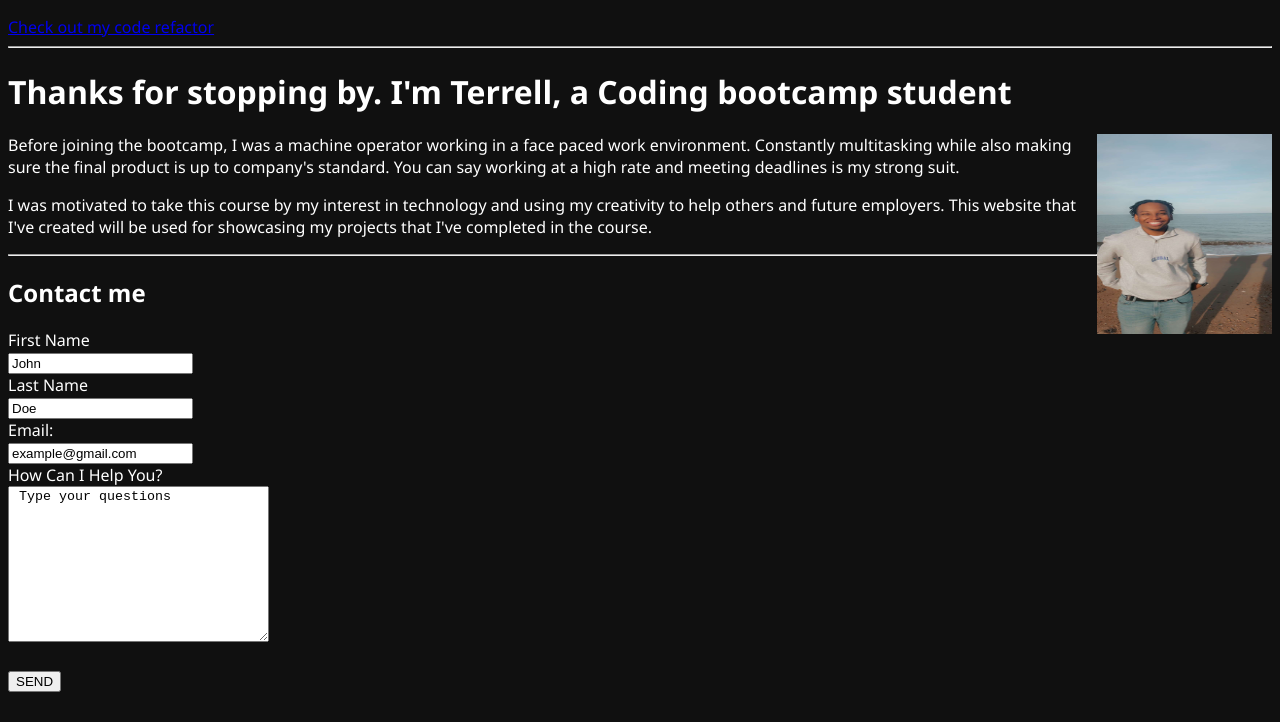
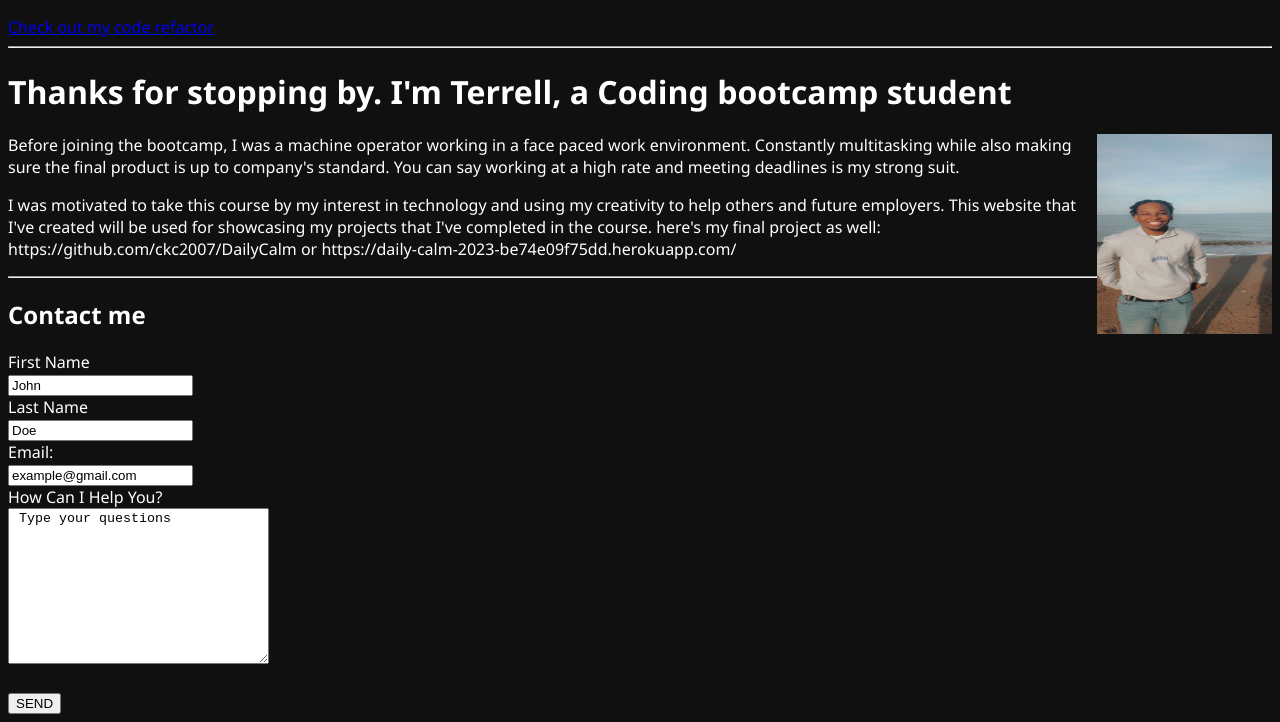
Before and after one commit to Tanderson757/Portfolio-Project, a plain HTML site: page index.html/index.html in a window 1280 px wide. Shown: the part 130-852 px from the top of the page. Before the commit the page ends 830 px from the top, so only its background shows below. Drawn offline with Linux system fonts and the light colour scheme.

Commit message:
added final project

```diff
--- a/index.html/index.html
+++ b/index.html/index.html
@@ -79,13 +79,14 @@
 
         Before joining the bootcamp, I was a machine operator working in a face paced work environment. Constantly multitasking while also making sure the final product is up to company's standard. You can say working at a high rate and meeting deadlines is my strong suit. </p>
 
-        I was motivated to take this course by my interest in technology and using my creativity to help others and future employers. This website that I've created will be used for showcasing my projects that I've completed in the course.
+        I was motivated to take this course by my interest in technology and using my creativity to help others and future employers. This website that I've created will be used for showcasing my projects that I've completed in the course. here's my final project as well: https://github.com/ckc2007/DailyCalm or https://daily-calm-2023-be74e09f75dd.herokuapp.com/
 
         </p>
 
 
     </section>
     <hr>
+
     <section>
         <h1><a name="Contact">Contact me</a></h1>
         <form>
```
